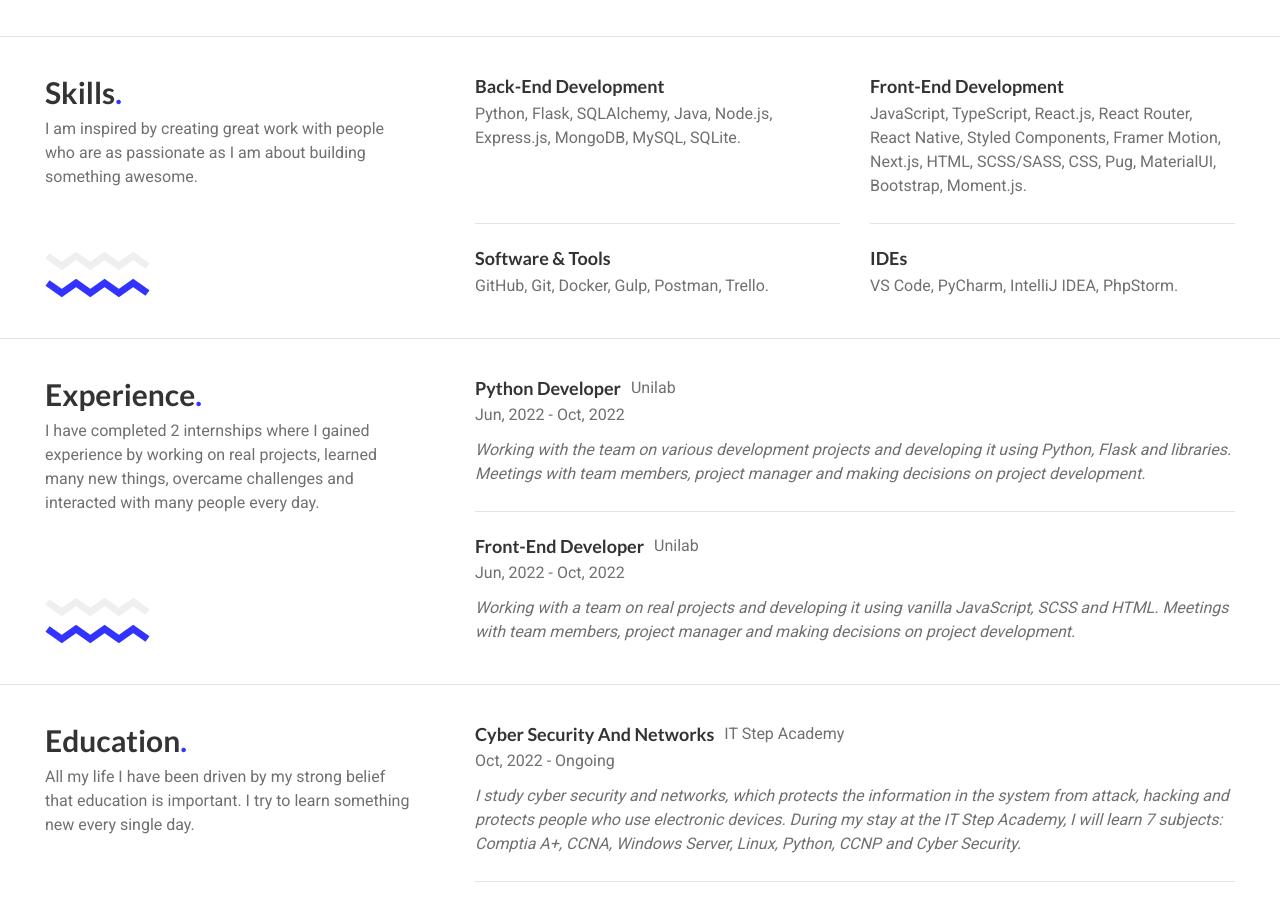
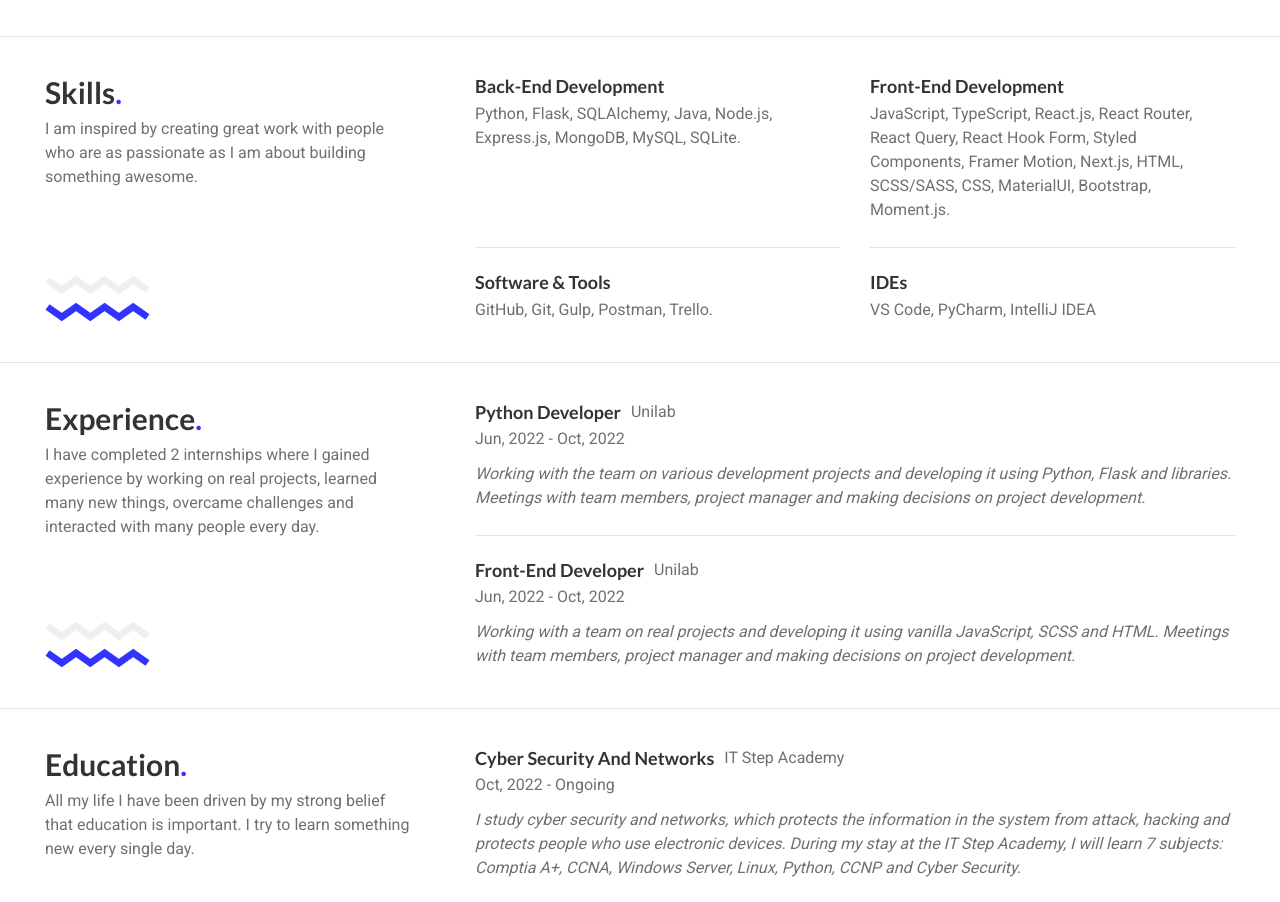
Before and after one commit to gigaamiridze/Portfolio, a website: page index.html in a window 1280 px wide. Shown: the part 2438-3340 px from the top of the page. Drawn offline with Linux system fonts and the light colour scheme.

Commit message:
Modified skills

```diff
--- a/index.html
+++ b/index.html
@@ -144,17 +144,17 @@
               </div>
               <div class="skills-box">
                 <h3>front-end development</h3>
-                <p>JavaScript, TypeScript, React.js, React Router, React Native, Styled Components, Framer Motion, Next.js, HTML, SCSS/SASS, CSS, Pug, MaterialUI, Bootstrap, Moment.js.</p>
+                <p>JavaScript, TypeScript, React.js, React Router, React Query, React Hook Form, Styled Components, Framer Motion, Next.js, HTML, SCSS/SASS, CSS, MaterialUI, Bootstrap, Moment.js.</p>
               </div>
             </div>
             <div class="horizontal-block">
               <div class="skills-box">
                 <h3>Software & Tools</h3>
-                <p>GitHub, Git, Docker, Gulp, Postman, Trello.</p>
+                <p>GitHub, Git, Gulp, Postman, Trello.</p>
               </div>
               <div class="skills-box">
                 <h3>IDEs</h3>
-                <p>VS Code, PyCharm, IntelliJ IDEA, PhpStorm.</p>
+                <p>VS Code, PyCharm, IntelliJ IDEA</p>
               </div>
             </div>
           </div>
```
